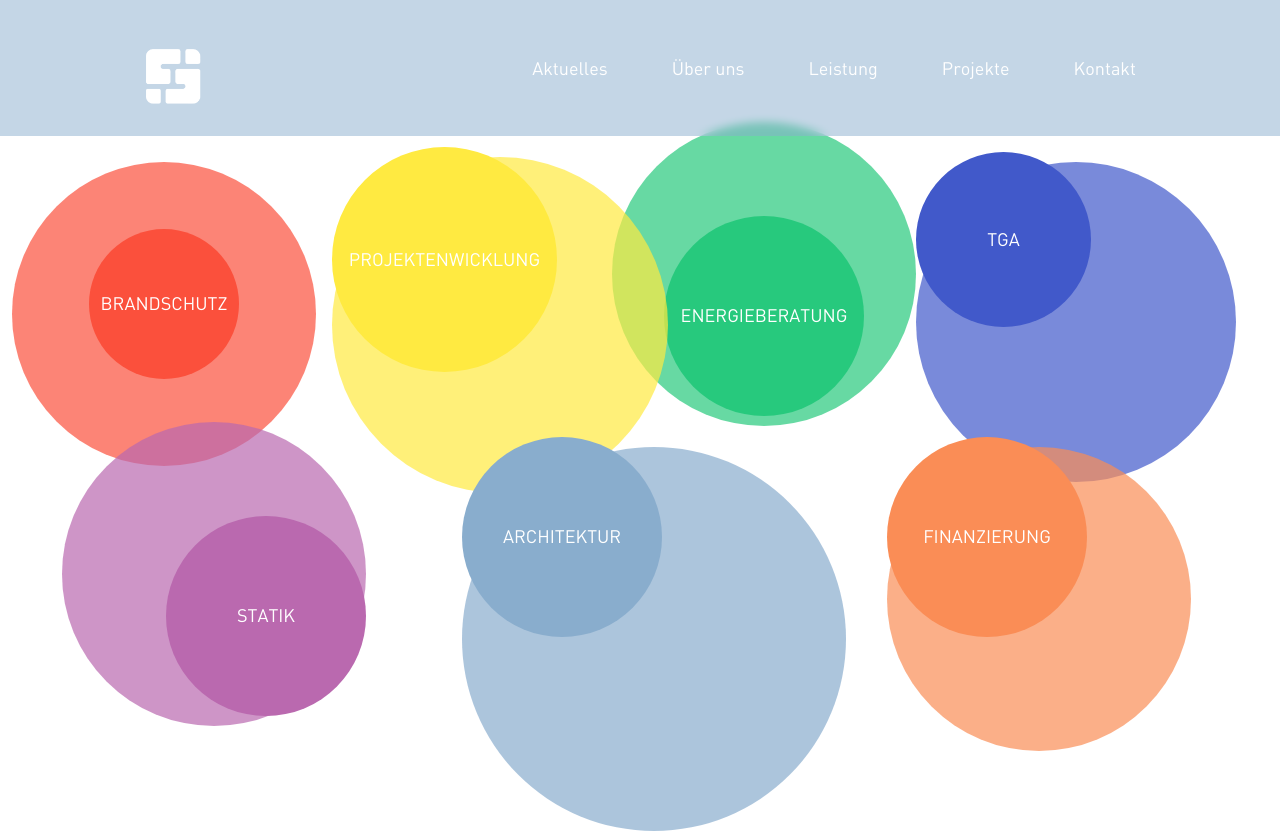
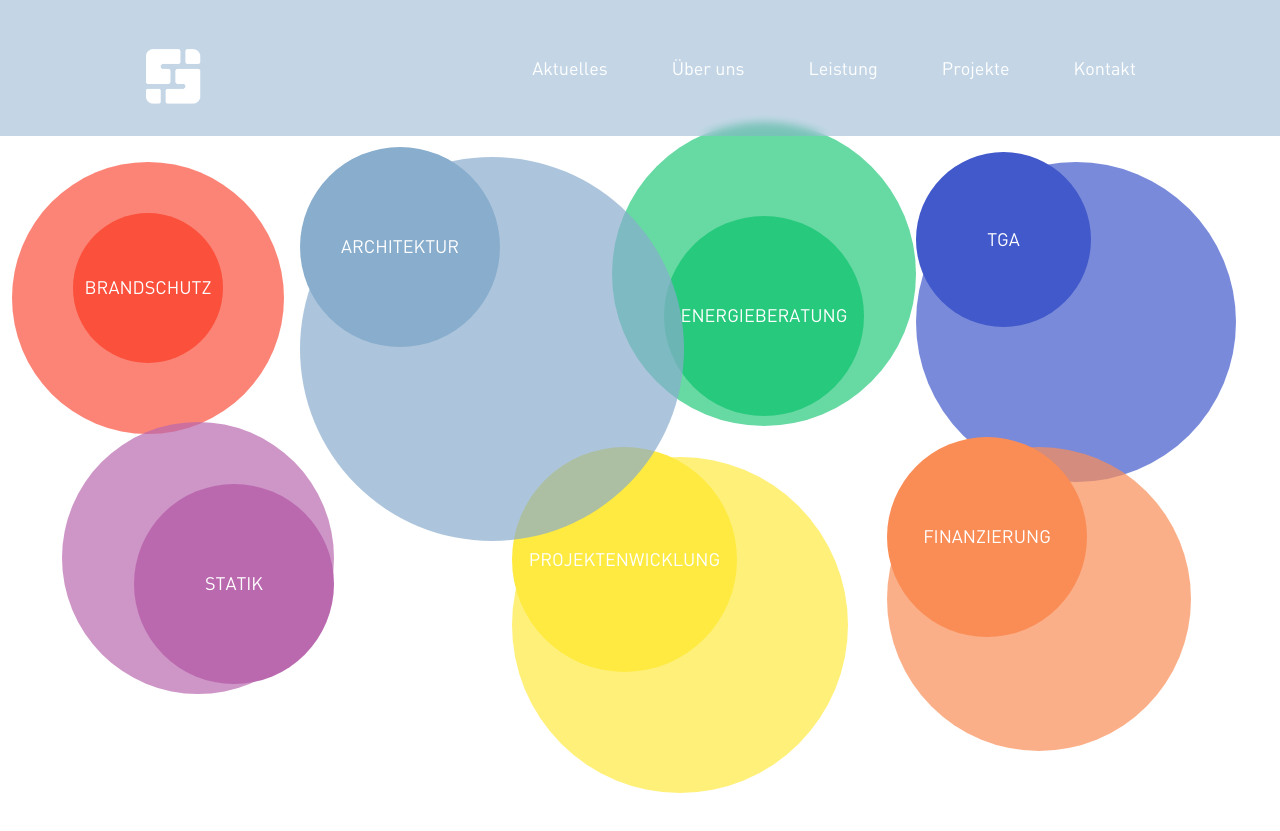
Before and after one commit to borigendiego/fies, a Next.js app: page /leistung in a window 1280 px wide. Shown: the top 831 px of the page. Built offline with nearby package versions, Linux system fonts and the light colour scheme.

Commit message:
Add stop animation on bubbles and fix some issues

```diff
--- a/components/bubbles/constants.tsx
+++ b/components/bubbles/constants.tsx
@@ -16,12 +16,13 @@ const BUBBLES_DATA = [
         right: '2rem'
     },
     {
-        title: 'ARCHITEKTUR',
-        link: '#architektur',
-        left: '450px',
-        top: '275px',
+        title: 'PROJEKTENWICKLUNG',
+        link: '#projektenwicklung',
+        left: '500px',
+        top: '285px',
         delay: 1.3,
-        customClass: 'silver',
+        customClass: 'yellow',
+
     },
     {
         title: 'ENERGIEBERATUNG',
@@ -32,12 +33,12 @@ const BUBBLES_DATA = [
         right: '22rem'
     },
     {
-        title: 'PROJEKTENWICKLUNG',
-        link: '#projektenwicklung',
-        left: '20rem',
+        title: 'ARCHITEKTUR',
+        link: '#architektur',
+        left: '18rem',
         top: '-15px',
         delay: 2.1,
-        customClass: 'yellow',
+        customClass: 'silver',
     },
     {
         title: 'FINANZIERUNG',
--- a/components/bubbles/index.tsx
+++ b/components/bubbles/index.tsx
@@ -3,26 +3,6 @@ import { motion } from "framer-motion";
 import { BUBBLES_DATA } from "./constants";
 
 const Bubbles = () => {
-
-    const imagesAnimations = {
-        visible: {
-            opacity: 1,
-            y: 0,
-            transition: {
-                when: "beforeChildren",
-                staggerChildren: .5,
-              },
-        },
-        hidden: {
-            opacity: 0,
-            y: 0,
-            x: 0,
-            transition: {
-                when: "afterChildren",
-              },
-            },
-    }
-
     const imagesChild = {
         visible: {opacity: 1, y: 0},
         hidden: {opacity: 0, y: 0},
--- a/components/footer/conctact.tsx
+++ b/components/footer/conctact.tsx
@@ -57,7 +57,7 @@ const Contact = () => {
                             alt={'Mail icon'}
                         />
                         <Link href={'/kontakt'}>
-                            <p className='mt-4 hover:underline font-semibold'>info@spektrum-holding.de</p>
+                            <p className='mt-4 hover:underline'>info@spektrum-holding.de</p>
                         </Link>
                     </div>
                 </div>
--- a/components/projekt/index.tsx
+++ b/components/projekt/index.tsx
@@ -59,7 +59,7 @@ const Projekt = ({
                     variants={projektList}
                     initial={'hidden'}
                     whileInView={'visible'}
-                    transition={{duration:  .7, delay: .5}}
+                    transition={{duration: .2, delay: .1}}
                     viewport={{once: true}}
                 >
                     <motion.div
--- a/components/projektenwicklung/index.tsx
+++ b/components/projektenwicklung/index.tsx
@@ -40,7 +40,7 @@ const Projektewicklung = () => {
                 viewport={{once: true}}
             >
                 <Image
-                    src={'/assets/images/leistung/projektewick-bg.jpg'}
+                    src={'/assets/images/projekts/schwabelweis/Schwabelweis-1.png'}
                     height={200}
                     width={700}
                     alt={''}
--- a/styles/globals.scss
+++ b/styles/globals.scss
@@ -144,11 +144,6 @@ h4 {
 
 .scroll-nav {
   background-color: $main-blue;
-
-  /*.header-white-logo {
-    transform: scale(.9);
-  }
-  */
 
   .nav-item {
     color: $black;
@@ -305,15 +300,16 @@ input::placeholder, textarea::placeholder {
 
 .outer-b {
   border-radius: 50%;
-  animation: animate 5s ease-in-out infinite;
+  -webkit-animation: animate linear 1s 2 forwards;
+  animation: animate linear 5s 2 forwards;
   position: absolute;
 }
 
 
 .red {
   background-color: rgba(251 , 80 , 60, 0.7);
-  width: 19rem;
-  height: 19rem;
+  width: 17rem;
+  height: 17rem;
   display: flex;
   justify-content: center;
   align-items: center;
@@ -363,8 +359,8 @@ input::placeholder, textarea::placeholder {
     height: 200px;
 
     &:hover {
-      width: 225px;
-      height: 225px;
+      width: 20rem;
+      height: 20rem;
     }
   }
 }
@@ -380,8 +376,8 @@ input::placeholder, textarea::placeholder {
     height: 225px;
 
     &:hover {
-      width: 250px;
-      height: 250px;
+      width: 18rem;
+      height: 18rem;
     }
   }
 }
@@ -428,8 +424,8 @@ input::placeholder, textarea::placeholder {
   justify-content: flex-end;
   align-items: flex-end;
   background-color: rgba(186 , 105 , 175, 0.7);
-  width: 19rem;
-  height: 19rem;
+  width: 17rem;
+  height: 17rem;
   animation-delay: 0.5s;
 
   .inner-b {
@@ -448,7 +444,9 @@ input::placeholder, textarea::placeholder {
   display: flex;
   align-items: center;
   justify-content: center;
-  animation: animate 5s ease-in-out infinite;
+  //animation: animate 5s ease-in-out infinite;
+  -webkit-animation: animate linear 1s 2 forwards;
+  animation: animate linear 5s 2 forwards;
   border-radius: 50%;
   cursor: pointer;
   color: $white;
```
